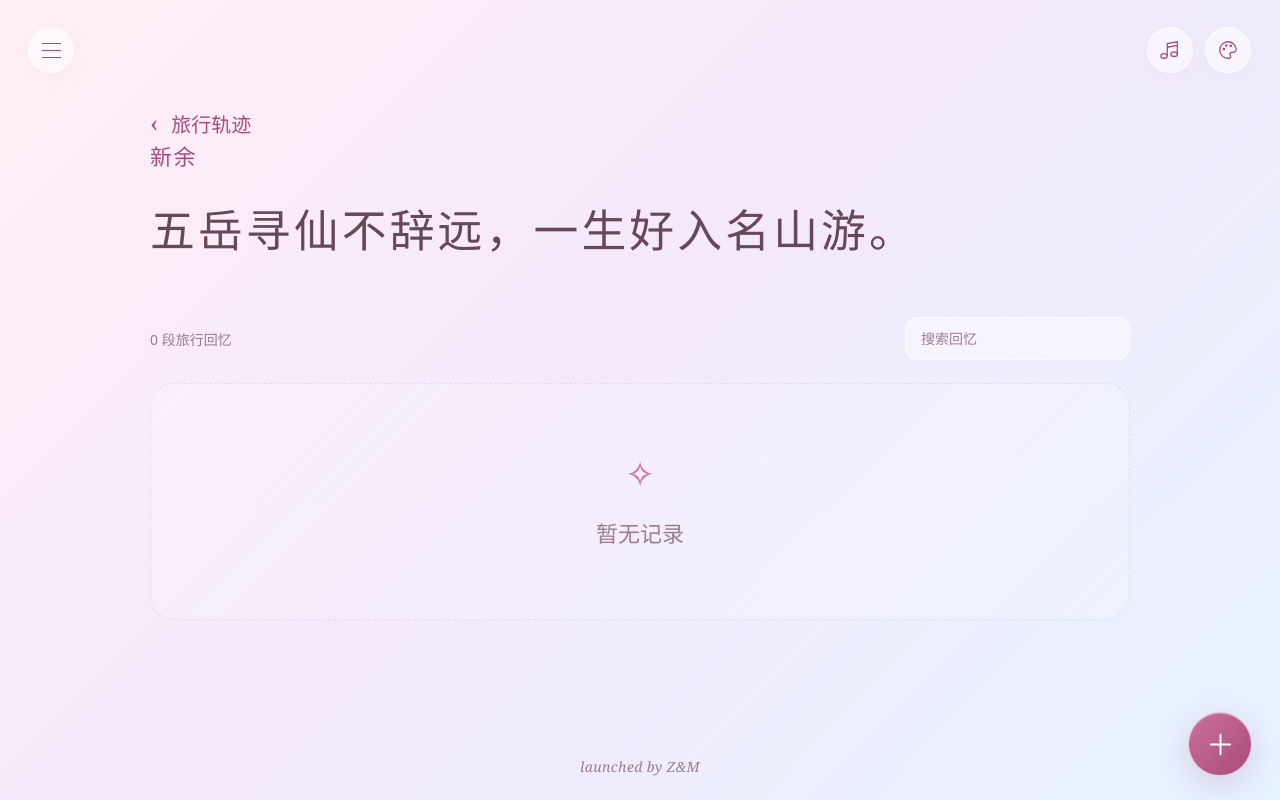
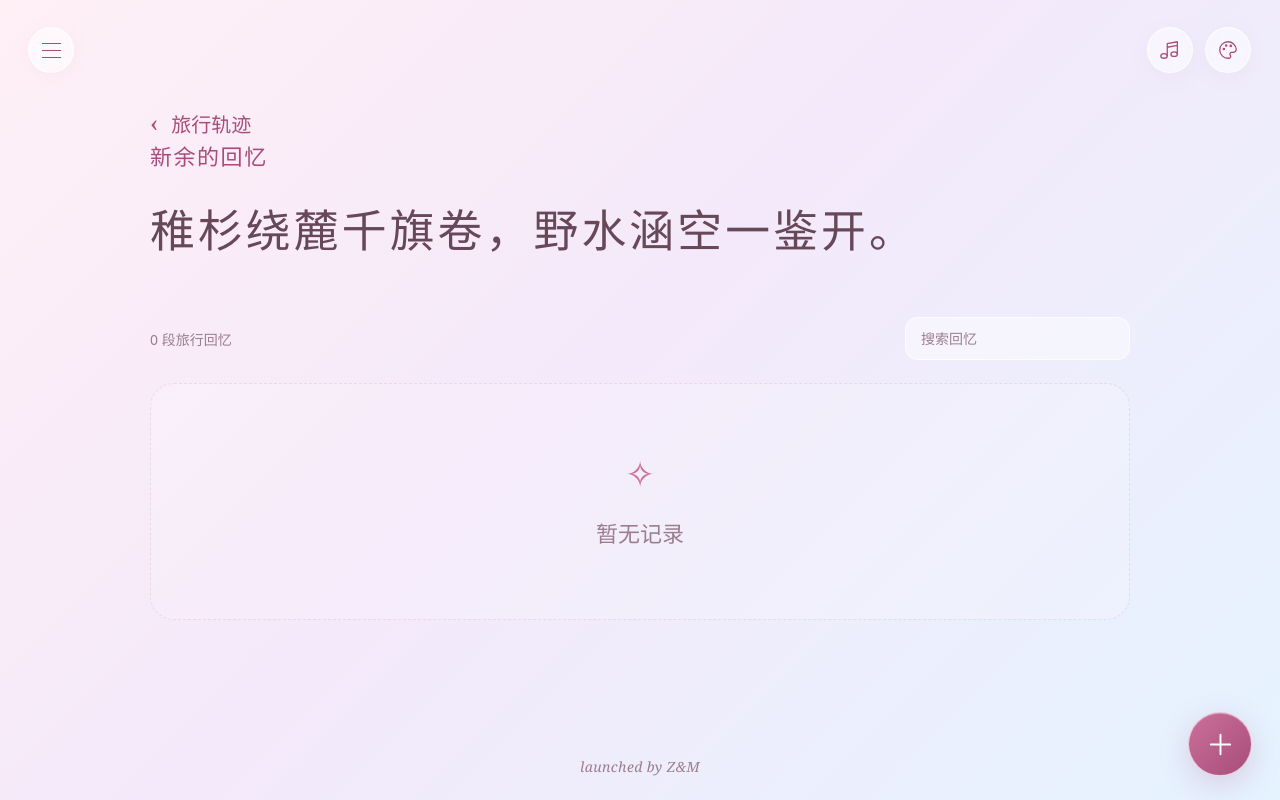
Before and after one commit to zovm/zovm.github.io, a plain HTML site: page city.html in a window 1280 px wide. Drawn offline with Linux system fonts and the light colour scheme.

Commit message:
Give each city memory page its own local verse

```diff
--- /dev/null
+++ b/city-poems.js
@@ -0,0 +1,15 @@
+(() => {
+  'use strict';
+  const poems = {
+    '360500': {lines:['稚杉绕麓千旗卷，','野水涵空一鉴开。'],author:'朱熹',work:'新喻西境',source:'https://www.shidianguji.com/zh/mingju/7624425627111047208'},
+    '360100': {lines:['落霞与孤鹜齐飞，','秋水共长天一色。'],author:'王勃',work:'滕王阁序',source:'https://gzw.nc.gov.cn/ncsgzw/gzdt/202606/ea6eab84f6054b12859b010d15bc72b1.shtml'},
+    '430100': {lines:['独立寒秋，','湘江北去，','橘子洲头。'],author:'毛泽东',work:'沁园春·长沙',source:'https://m.gushiwen.cn/mingju/juv_c2d019fd784c.aspx'},
+    '361100': {lines:['稻花香里说丰年，','听取蛙声一片。'],author:'辛弃疾',work:'西江月·夜行黄沙道中',source:'https://paper.people.com.cn/rmrb/images/2024-09/07/06/rmrb2024090706.pdf'},
+    '330800': {lines:['梅子黄时日日晴，','小溪泛尽却山行。'],author:'曾几',work:'三衢道中',source:'https://zjnews.zjol.com.cn/05zjnews/system/2009/08/23/015768290.shtml'},
+    '330600': {lines:['山重水复疑无路，','柳暗花明又一村。'],author:'陆游',work:'游山西村',source:'https://zjrb.zjol.com.cn/html/2021-10/12/content_3480742.htm?div=-1'},
+    '320100': {lines:['烟笼寒水月笼沙，','夜泊秦淮近酒家。'],author:'杜牧',work:'泊秦淮',source:'https://www.njqh.gov.cn/dmqh/yzqh/qhhssylx/'}
+  };
+  for(const poem of Object.values(poems)){Object.freeze(poem.lines);Object.freeze(poem);}
+  Object.freeze(poems);
+  if(typeof module!=='undefined'&&module.exports)module.exports=poems;else window.CityPoems=poems;
+})();
--- a/city.html
+++ b/city.html
@@ -1,3 +1,3 @@
 <!doctype html>
-<html lang="zh-CN"><head><meta charset="UTF-8"><meta name="viewport" content="width=device-width, initial-scale=1, viewport-fit=cover"><meta name="theme-color" content="#f9e6f1"><link rel="icon" href="assets/star.svg"><script src="theme.js?v=20261122-14"></script><link rel="stylesheet" href="design.css?v=20261122-16"><link rel="stylesheet" href="navigation.css?v=20261122-14"><title>旅行回忆 · 曾❤敏</title><link rel="stylesheet" href="sync.css?v=20261122-15"><link rel="stylesheet" href="actions.css?v=20261122-15"><script src="sync-model.js?v=20261122-16" defer></script><script src="memories.js?v=20261122-14" defer></script><script src="media.js?v=20261122-14" defer></script><script src="gallery-data.js?v=20261122-17" defer></script><script src="sync-client.js?v=20261122-14" defer></script><script src="navigation.js?v=20261122-14" defer></script><script src="sync-ui.js?v=20261122-14" defer></script><script src="journal.js?v=20261122-16" defer></script><script src="music.js?v=20261122-14" defer></script></head>
-<body data-journal="travel"><main class="journal-shell"><header class="journal-header"><a class="back-link" href="travelM.html">旅行轨迹</a><p class="page-label" id="city-title">旅行回忆</p><h1><span class="poem-line">五岳寻仙不辞远，</span><wbr><span class="poem-line">一生好入名山游。</span></h1><div class="journal-toolbar"><a id="new-record" class="primary-button" href="travelM.html">＋ 添加回忆</a><button class="quiet-button" id="export-records" type="button">导出备份</button><label class="quiet-button import-label" for="import-file">导入备份</label><input id="import-file" type="file" accept="application/json,.json" hidden></div></header><section class="journal-content" aria-label="城市回忆"><div class="records-top"><span id="record-summary"></span><label class="search-box"><span class="sr-only">搜索回忆</span><input id="record-search" type="search" placeholder="搜索回忆"></label></div><div id="record-list" class="record-list"></div></section></main><div id="journal-toast" class="journal-toast" role="status" aria-live="polite"></div></body></html>
+<html lang="zh-CN"><head><meta charset="UTF-8"><meta name="viewport" content="width=device-width, initial-scale=1, viewport-fit=cover"><meta name="theme-color" content="#f9e6f1"><link rel="icon" href="assets/star.svg"><script src="theme.js?v=20261122-14"></script><link rel="stylesheet" href="design.css?v=20261122-16"><link rel="stylesheet" href="navigation.css?v=20261122-14"><title>旅行回忆 · 曾❤敏</title><link rel="stylesheet" href="sync.css?v=20261122-15"><link rel="stylesheet" href="actions.css?v=20261122-15"><script src="sync-model.js?v=20261122-16" defer></script><script src="memories.js?v=20261122-14" defer></script><script src="media.js?v=20261122-14" defer></script><script src="gallery-data.js?v=20261122-17" defer></script><script src="sync-client.js?v=20261122-14" defer></script><script src="navigation.js?v=20261122-14" defer></script><script src="sync-ui.js?v=20261122-14" defer></script><script src="city-poems.js?v=20261122-18" defer></script><script src="journal.js?v=20261122-18" defer></script><script src="music.js?v=20261122-14" defer></script></head>
+<body data-journal="travel"><main class="journal-shell"><header class="journal-header"><a class="back-link" href="travelM.html">旅行轨迹</a><p class="page-label" id="city-title">旅行回忆</p><h1 id="city-poem"></h1><div class="journal-toolbar"><a id="new-record" class="primary-button" href="travelM.html">＋ 添加回忆</a><button class="quiet-button" id="export-records" type="button">导出备份</button><label class="quiet-button import-label" for="import-file">导入备份</label><input id="import-file" type="file" accept="application/json,.json" hidden></div></header><section class="journal-content" aria-label="城市回忆"><div class="records-top"><span id="record-summary"></span><label class="search-box"><span class="sr-only">搜索回忆</span><input id="record-search" type="search" placeholder="搜索回忆"></label></div><div id="record-list" class="record-list"></div></section></main><div id="journal-toast" class="journal-toast" role="status" aria-live="polite"></div></body></html>
--- a/journal.js
+++ b/journal.js
@@ -1,6 +1,11 @@
 (() => {
   const $=id=>document.getElementById(id),mode=document.body.dataset.journal,game=mode==='game',food=mode==='food',travel=mode==='travel',cityId=new URLSearchParams(location.search).get('city')||'360500';let rows=[],version=0,timer,foodType=['meal','favorite','avoid'].includes(new URLSearchParams(location.search).get('type'))?new URLSearchParams(location.search).get('type'):(food?'favorite':'meal');
-  if(travel){const name=SyncModel.cities[cityId];if(!name){location.replace('travelM.html');return;}document.title=name+' · 曾❤敏';$('city-title').textContent=name;$('new-record').href=`record.html?kind=travel&city=${cityId}&new=1`;}
+  if(travel){
+    const name=SyncModel.cities[cityId];if(!name){location.replace('travelM.html');return;}
+    document.title=name+'的回忆 · 曾❤敏';$('city-title').textContent=name+'的回忆';$('new-record').href=`record.html?kind=travel&city=${cityId}&new=1`;
+    const poem=window.CityPoems?.[cityId],heading=$('city-poem');
+    if(poem&&heading){heading.replaceChildren();for(const [index,line]of poem.lines.entries()){if(index)heading.append(document.createElement('wbr'));const span=document.createElement('span');span.className='poem-line';span.textContent=line;heading.append(span);}heading.title=poem.author+'《'+poem.work+'》';}
+  }
   const labels={meal:'每日饮食',favorite:'喜欢的',avoid:'不喜欢／忌口'};
   let foodCategory='';
   const localDay=()=>{const p=new Intl.DateTimeFormat('en-CA',{timeZone:'Asia/Shanghai',year:'numeric',month:'2-digit',day:'2-digit'}).formatToParts(new Date());return ['year','month','day'].map(k=>p.find(v=>v.type===k).value).join('-');};
```
Also changed, not shown: dailyM.html (+1 -1 lines), foodM.html (+1 -1 lines), gameM.html (+1 -1 lines), 1 other file.
